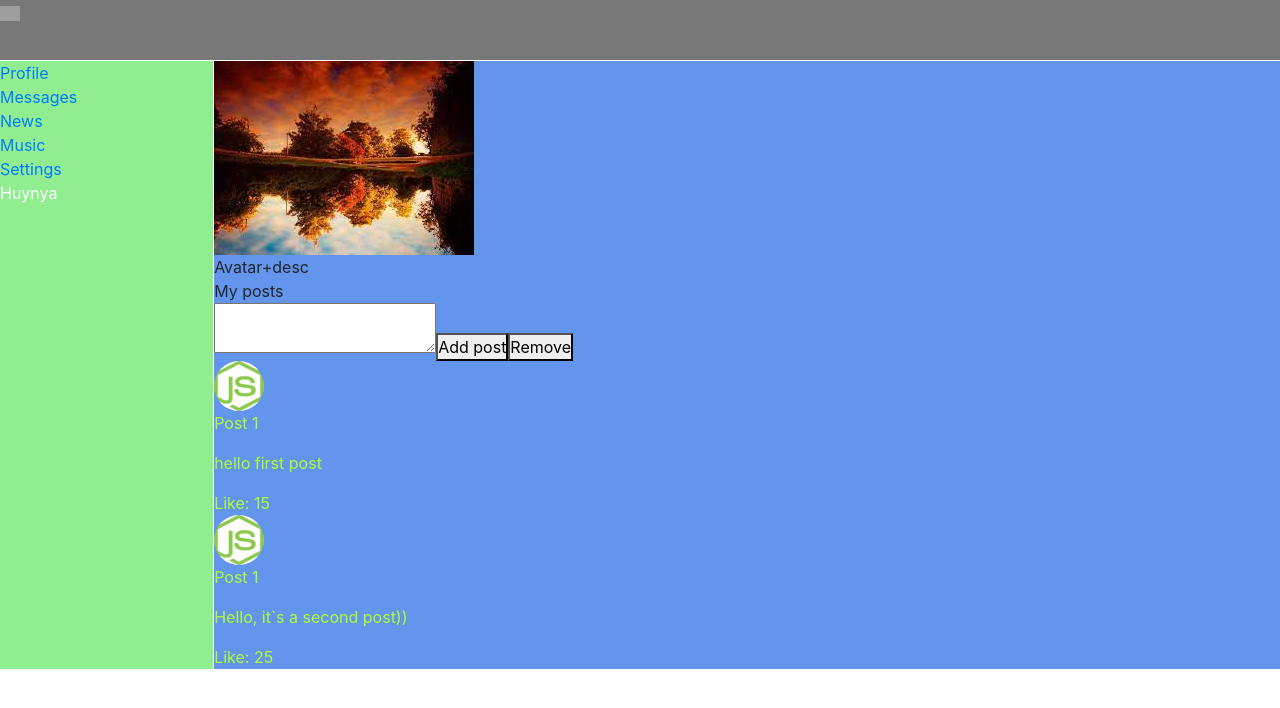
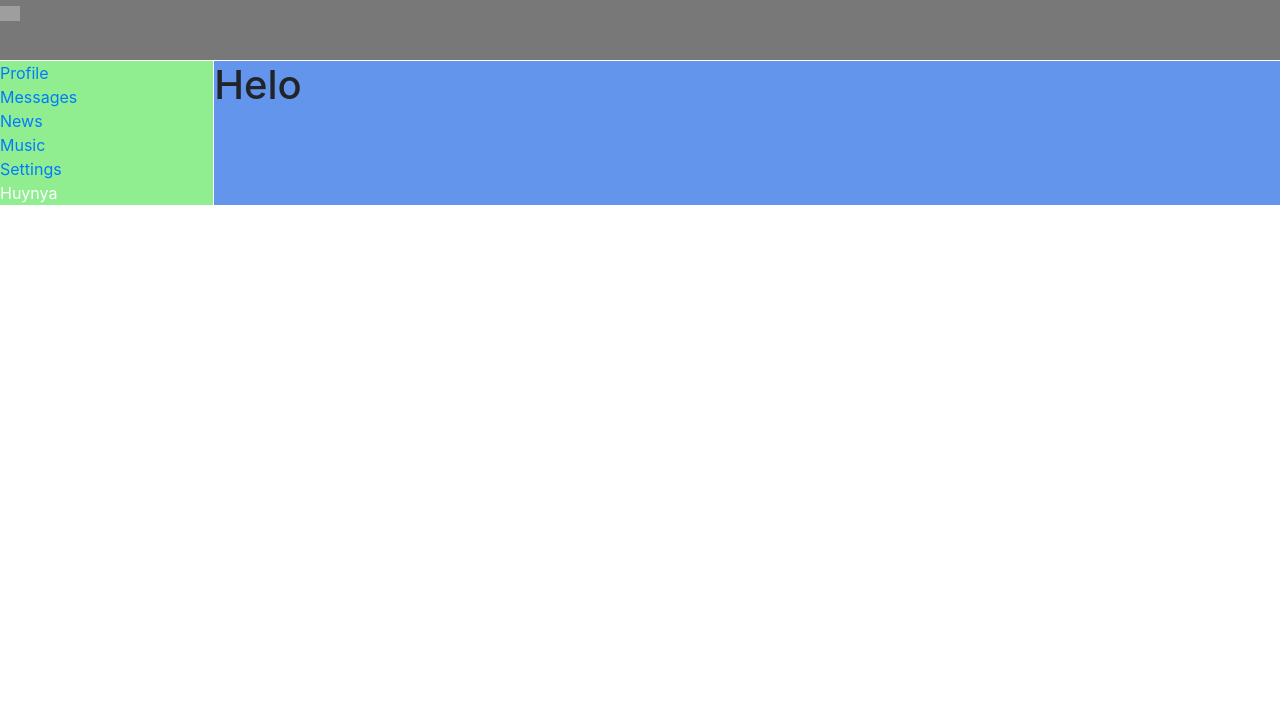
Before and after one commit to mariankomen/soc_net_react, a React (Create React App) app: page / in a window 1280 px wide. Shown: the top 708 px of the page. Built offline with nearby package versions, Linux system fonts and the light colour scheme; grey boxes are pictures that could not be loaded.

Commit message:
les 18. Dialogs component added

```diff
--- a/src/App.css
+++ b/src/App.css
@@ -1,4 +1,4 @@
-*{
+* {
     margin: 0;
     padding: 0;
 }
@@ -12,3 +12,8 @@
     grid-template-columns: 2fr 10fr;
     grid-gap: 1px;
 }
+
+.app-wrapper-content {
+    grid-area: c;
+    background-color: cornflowerblue;
+}
--- a/src/App.js
+++ b/src/App.js
@@ -4,13 +4,18 @@ import './app.css'
 import Header from "./components/header/header";
 import Navbar from "./components/navbar/Navbar";
 import Profile from "./components/profile/Profile";
+import Dialogs from "./components/dialogs/dialogs";
 
 const App = () => {
     return (
         <div className='app-wrapper'>
             <Header/>
             <Navbar/>
-            <Profile/>
+            <div className='app-wrapper-content'>
+                <Dialogs/>
+            </div>
+            {/*<Profile/>*/}
+
 
         </div>
     )
--- /dev/null
+++ b/src/components/dialogs/dialogs.js
@@ -0,0 +1,13 @@
+import React from 'react'
+
+import s from './dialogs.module.css'
+
+const Dialogs = () => {
+    return(
+        <div >
+            <h1>Helo</h1>
+        </div>
+    )
+}
+
+export default Dialogs
--- a/src/components/profile/MyPosts/MyPosts.js
+++ b/src/components/profile/MyPosts/MyPosts.js
@@ -15,7 +15,6 @@ const MyPosts = () => {
                 <div>
                     <textarea></textarea>
                     <button>Add post</button>
-                    <button>Remove</button>
                 </div>
                 <Post message='hello first post' likesCount='15'/>
                 <Post message='Hello, it`s a second post))' likesCount='25'/>
```
Also changed, not shown: src/components/dialogs/dialogs.module.css (added), src/components/profile/Profile.js.
